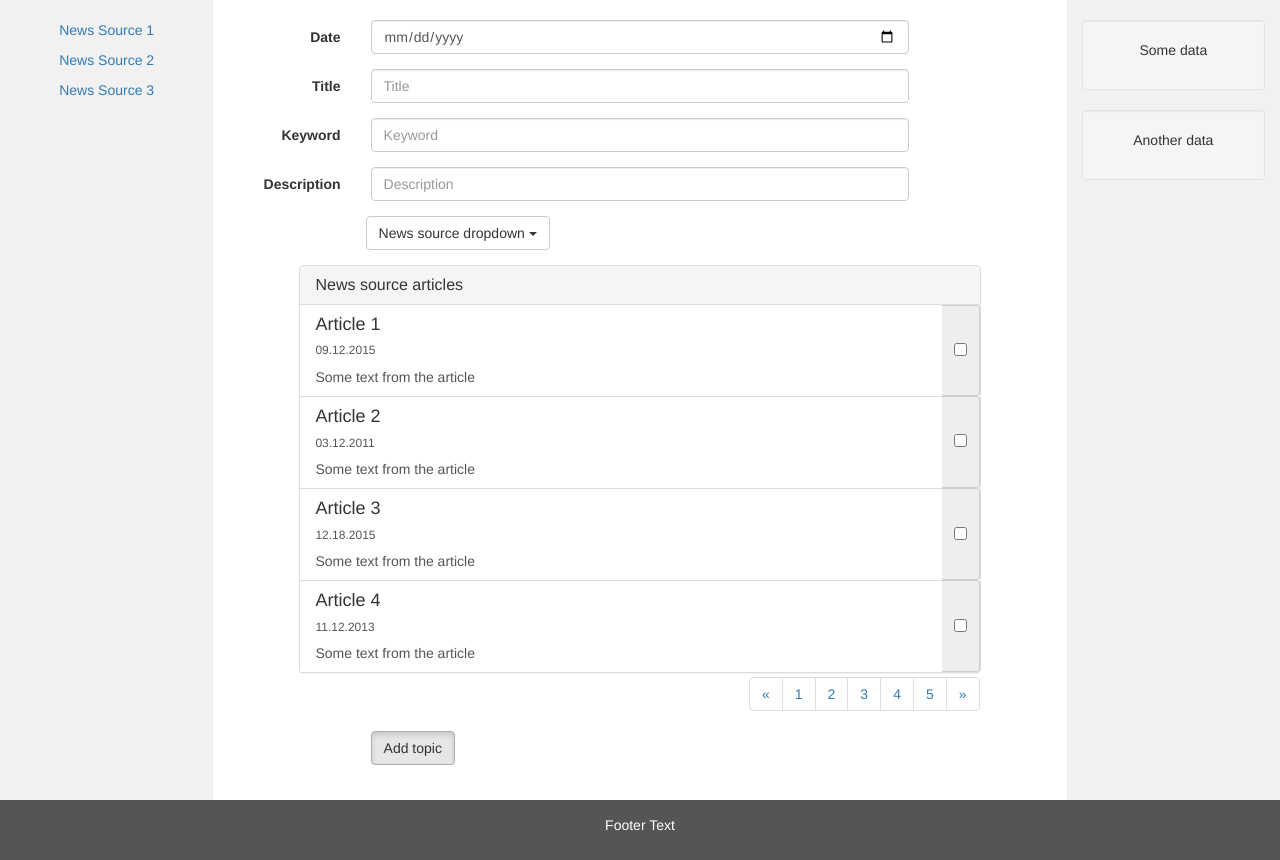
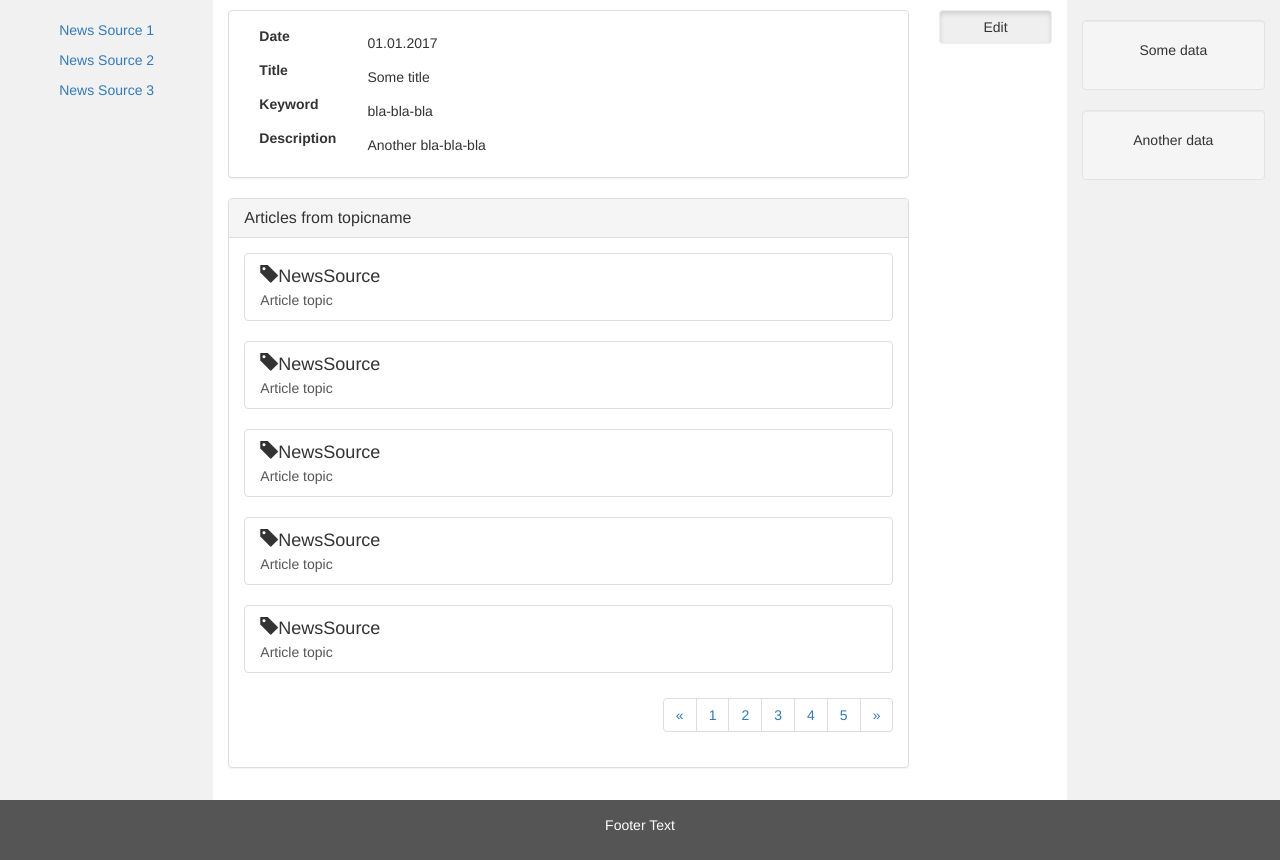
Before and after one commit to malabarMCB/malabarMCB.github.io, a plain HTML site: page index.html in a window 1280 px wide. Shown: the part 52-912 px from the top of the page. Drawn offline with nearby package versions, Linux system fonts and the light colour scheme.

Commit message:
Description page for news-monitor

```diff
--- /dev/null
+++ b/details.css
@@ -0,0 +1,3 @@
+.topmargin{
+    margin-top: 10px;
+}
--- a/edit.css
+++ /dev/null
@@ -1,9 +0,0 @@
-.form-horizontal{
-    margin-top: 20px;
-}
-
-.center-block{
-    display: block;
-    margin-left: auto;
-    margin-right: auto;
-}
--- a/index.html
+++ b/index.html
@@ -1,17 +1,16 @@
 <!DOCTYPE html>
 <html lang="en">
 <head>
-    <title>News monitor| EDIT</title>
-    <meta charset="utf-8">
+    <meta charset="UTF-8">
+    <title>News monitor| Details</title>
     <meta name="viewport" content="width=device-width, initial-scale=1">
     <link rel="stylesheet" href="https://maxcdn.bootstrapcdn.com/bootstrap/3.3.7/css/bootstrap.min.css">
     <script src="https://ajax.googleapis.com/ajax/libs/jquery/3.2.0/jquery.min.js"></script>
     <script src="https://maxcdn.bootstrapcdn.com/bootstrap/3.3.7/js/bootstrap.min.js"></script>
-    <link rel="stylesheet" href="edit.css">
     <link rel="stylesheet" href="style.css">
+    <link rel="stylesheet" href="details.css">
 </head>
 <body>
-
 <nav class="navbar navbar-inverse">
     <div class="container-fluid">
         <div class="navbar-header">
@@ -24,11 +23,7 @@
         </div>
         <div class="collapse navbar-collapse" id="myNavbar">
             <ul class="nav navbar-nav">
-                <li class="active"><a href="#">Home</a></li>
                 <li><a href="#">About</a></li>
-            </ul>
-            <ul class="nav navbar-nav navbar-right">
-                <li><a href="#"><span class="glyphicon glyphicon-log-out"></span> Log out</a></li>
             </ul>
         </div>
     </div>
@@ -43,101 +38,75 @@
         </div>
 
         <div class="col-md-8 text-left">
-            <form class="form-horizontal">
-                <div class="form-group">
-                    <label for="inputDate" class="col-md-2 control-label">Date</label>
-                    <div class="col-md-8">
-                        <input type="date" class="form-control" id="inputDate" placeholder="Date">
+            <div class="row">
+
+                <div class="col-md-10">
+
+                    <div class="panel panel-default topmargin">
+                        <div class="panel-body">
+
+                            <label class="col-sm-2 control-label">Date</label>
+                            <div class="col-sm-10">
+                                <p class="form-control-static">01.01.2017</p>
                             </div>
+
+                            <label class="col-sm-2 control-label">Title</label>
+                            <div class="col-sm-10">
+                                <p class="form-control-static">Some title</p>
                             </div>
-                <div class="form-group">
-                    <label for="inputTitle" class="col-md-2 control-label">Title</label>
-                    <div class="col-md-8">
-                        <input class="form-control" id="inputTitle" placeholder="Title">
+
+                            <label class="col-sm-2 control-label">Keyword</label>
+                            <div class="col-sm-10">
+                                <p class="form-control-static">bla-bla-bla</p>
                             </div>
+
+                            <label class="col-sm-2 control-label">Description</label>
+                            <div class="col-sm-10">
+                                <p class="form-control-static">Another bla-bla-bla</p>
                             </div>
-                <div class="form-group">
-                    <label for="inputKeyword" class="col-md-2 control-label">Keyword</label>
-                    <div class="col-md-8">
-                        <input class="form-control" id="inputKeyword" placeholder="Keyword">
-                    </div>
-                </div>
-                <div class="form-group">
-                    <label for="inputDescription" class="col-md-2 control-label">Description</label>
-                    <div class="col-md-8">
-                        <input class="form-control" id="inputDescription" placeholder="Description">
+
                         </div>
                     </div>
 
-                <div class="dropdown col-md-offset-2">
-                    <button class="btn btn-default dropdown-toggle" type="button" id="dropdownMenu1" data-toggle="dropdown">
-                        News source dropdown
-                        <span class="caret"></span>
-                    </button>
-                    <ul class="dropdown-menu" >
-                        <li><a role="menuitem" tabindex="-2" href="#">News source 1</a></li>
-                        <li><a role="menuitem" tabindex="-1" href="#">News source 2</a></li>
-                        <li><a role="menuitem" tabindex="-1" href="#">News source 3</a></li>
-                    </ul>
-                </div>
-
-                <div class="row">
-                    <div class="col-md-10 col-md-offset-1" style="margin-top: 15px">
                     <div class="panel panel-default">
                         <div class="panel-heading">
-                                <h3 class="panel-title">News source articles</h3>
+                            <h3 class="panel-title">Articles from topicname</h3>
+                        </div>
+                        <div class="panel-body">
+
+                            <div class="list-group">
+                                <a href="#" class="list-group-item">
+                                    <h4 class="list-group-item-heading"><span class="glyphicon glyphicon-tag" aria-hidden="true"></span>NewsSource</h4>
+                                    <p class="list-group-item-text">Article topic</p>
+                                </a>
                             </div>
 
                             <div class="list-group">
-                                <div class="input-group">
                                 <a href="#" class="list-group-item">
-                                        <h4 class="list-group-item-heading">Article 1</h4>
-                                        <h6>09.12.2015</h6>
-                                        <p class="list-group-item-text">Some text from the article</p>
+                                    <h4 class="list-group-item-heading"><span class="glyphicon glyphicon-tag" aria-hidden="true"></span>NewsSource</h4>
+                                    <p class="list-group-item-text">Article topic</p>
                                 </a>
-                                    <span class="input-group-addon">
-                                        <input type="checkbox">
-                                    </span>
-                                </div>
                             </div>
 
                             <div class="list-group">
-                            <div class="input-group">
                                 <a href="#" class="list-group-item">
-                                    <h4 class="list-group-item-heading">Article 2</h4>
-                                    <h6>03.12.2011</h6>
-                                    <p class="list-group-item-text">Some text from the article</p>
+                                    <h4 class="list-group-item-heading"><span class="glyphicon glyphicon-tag" aria-hidden="true"></span>NewsSource</h4>
+                                    <p class="list-group-item-text">Article topic</p>
                                 </a>
-                                <span class="input-group-addon">
-                                        <input type="checkbox">
-                                    </span>
-                            </div>
                             </div>
 
                             <div class="list-group">
-                                <div class="input-group">
                                 <a href="#" class="list-group-item">
-                                        <h4 class="list-group-item-heading">Article 3</h4>
-                                        <h6>12.18.2015</h6>
-                                        <p class="list-group-item-text">Some text from the article</p>
+                                    <h4 class="list-group-item-heading"><span class="glyphicon glyphicon-tag" aria-hidden="true"></span>NewsSource</h4>
+                                    <p class="list-group-item-text">Article topic</p>
                                 </a>
-                                    <span class="input-group-addon">
-                                        <input type="checkbox">
-                                    </span>
-                                </div>
                             </div>
 
                             <div class="list-group">
-                                <div class="input-group">
                                 <a href="#" class="list-group-item">
-                                        <h4 class="list-group-item-heading">Article 4</h4>
-                                        <h6>11.12.2013</h6>
-                                        <p class="list-group-item-text">Some text from the article</p>
+                                    <h4 class="list-group-item-heading"><span class="glyphicon glyphicon-tag" aria-hidden="true"></span>NewsSource</h4>
+                                    <p class="list-group-item-text">Article topic</p>
                                 </a>
-                                    <span class="input-group-addon">
-                                        <input type="checkbox">
-                                    </span>
-                                </div>
                             </div>
 
                             <ul class="pagination pull-right" style="margin-top: 5px">
@@ -149,17 +118,16 @@
                                 <li><a href="#">5</a></li>
                                 <li><a href="#">&raquo;</a></li>
                             </ul>
-                        </div>
+
                         </div>
                     </div>
 
-                <div class="form-group">
-                    <div class="col-md-offset-2 col-md-8">
-                        <button type="submit" class="btn btn-default active">Add topic</button>
+                </div>
+
+                <div class="col-md-2">
+                    <button type="button" class="btn btn-block active topmargin">Edit</button>
                 </div>
             </div>
-            </form>
-
         </div>
 
         <div class="col-md-2 sidenav">
@@ -176,6 +144,5 @@
 <footer class="container-fluid text-center">
     <p>Footer Text</p>
 </footer>
-
 </body>
 </html>
```
Lines whose indentation alone changed are shown as unchanged.
